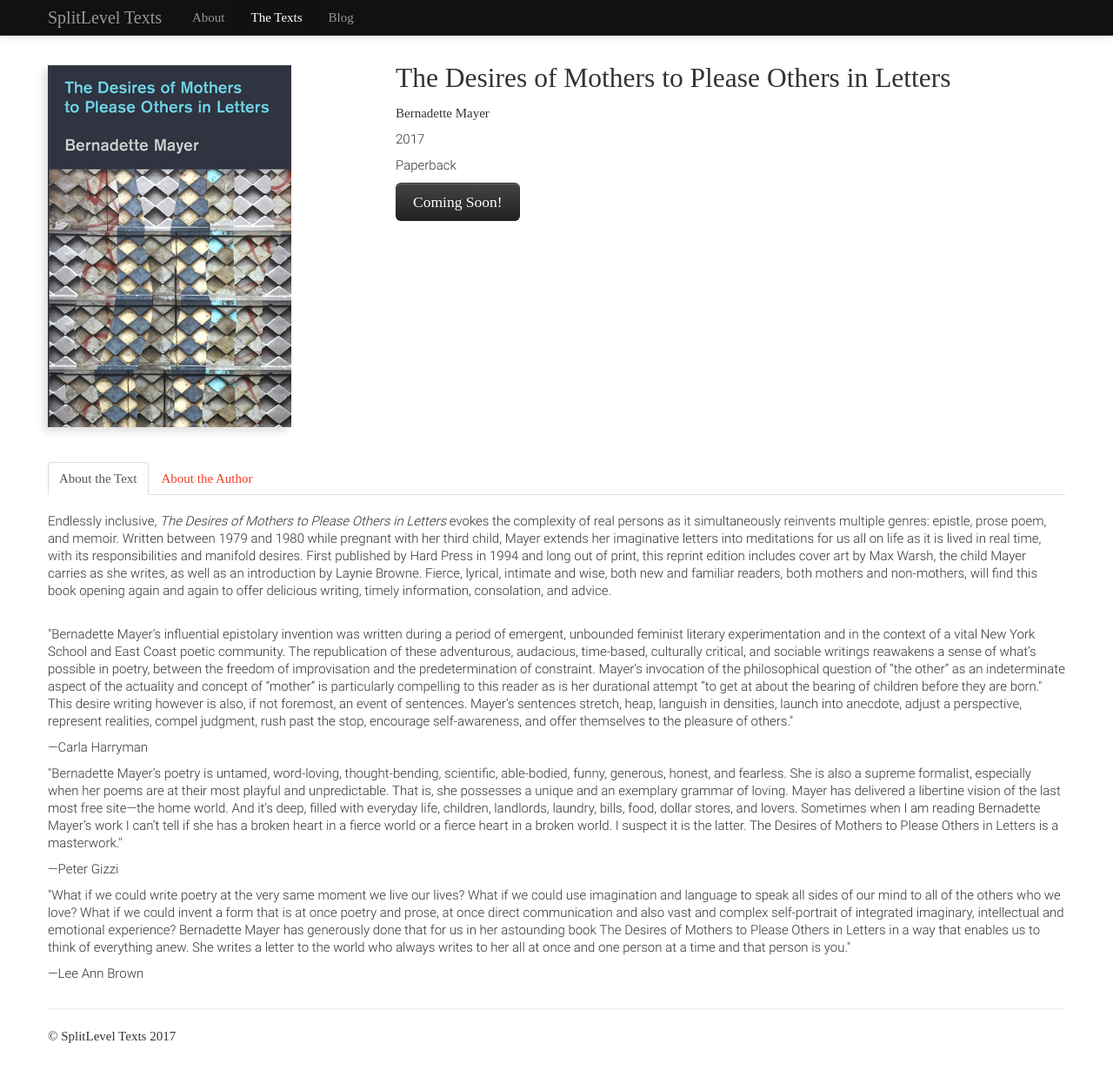
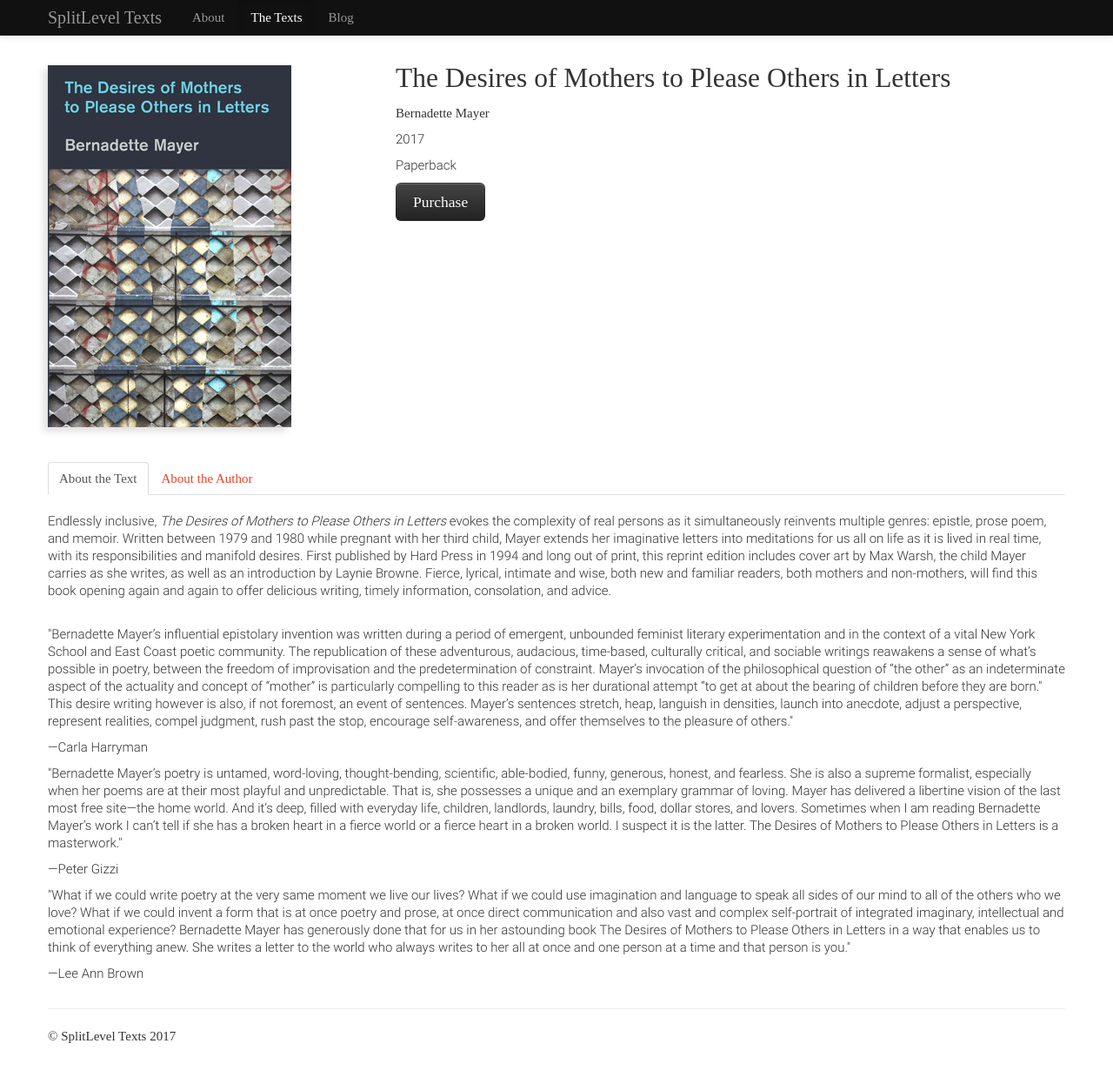
Before and after one commit to splitleveltexts/splitleveltexts.github.io, a Jekyll site: the page built from texts/desires.html, in a window 1280 px wide and 1251 px high. Shown: the top 1238 px of the window at 87% size. Built offline with Jekyll 4.4.1, drawn with Linux system fonts in a browser that asks for light colours; some web fonts are replaced.

Commit message:
Update desires.html

```diff
--- a/texts/desires.html
+++ b/texts/desires.html
@@ -19,7 +19,7 @@ texts: active
 			<p class="date">2017</p>
 			<p class="format">Paperback<!-- , 234 p. --></p>
 			<p class="price"></p>
-			<a class="btn btn-large btn-inverse" href="http://www.spdbooks.org/">Coming Soon!</a>
+			<a class="btn btn-large btn-inverse" href="http://www.spdbooks.org/">Purchase</a>
 		</div><!-- /.span8 -->
 	</div><!-- /.row -->
 
```
